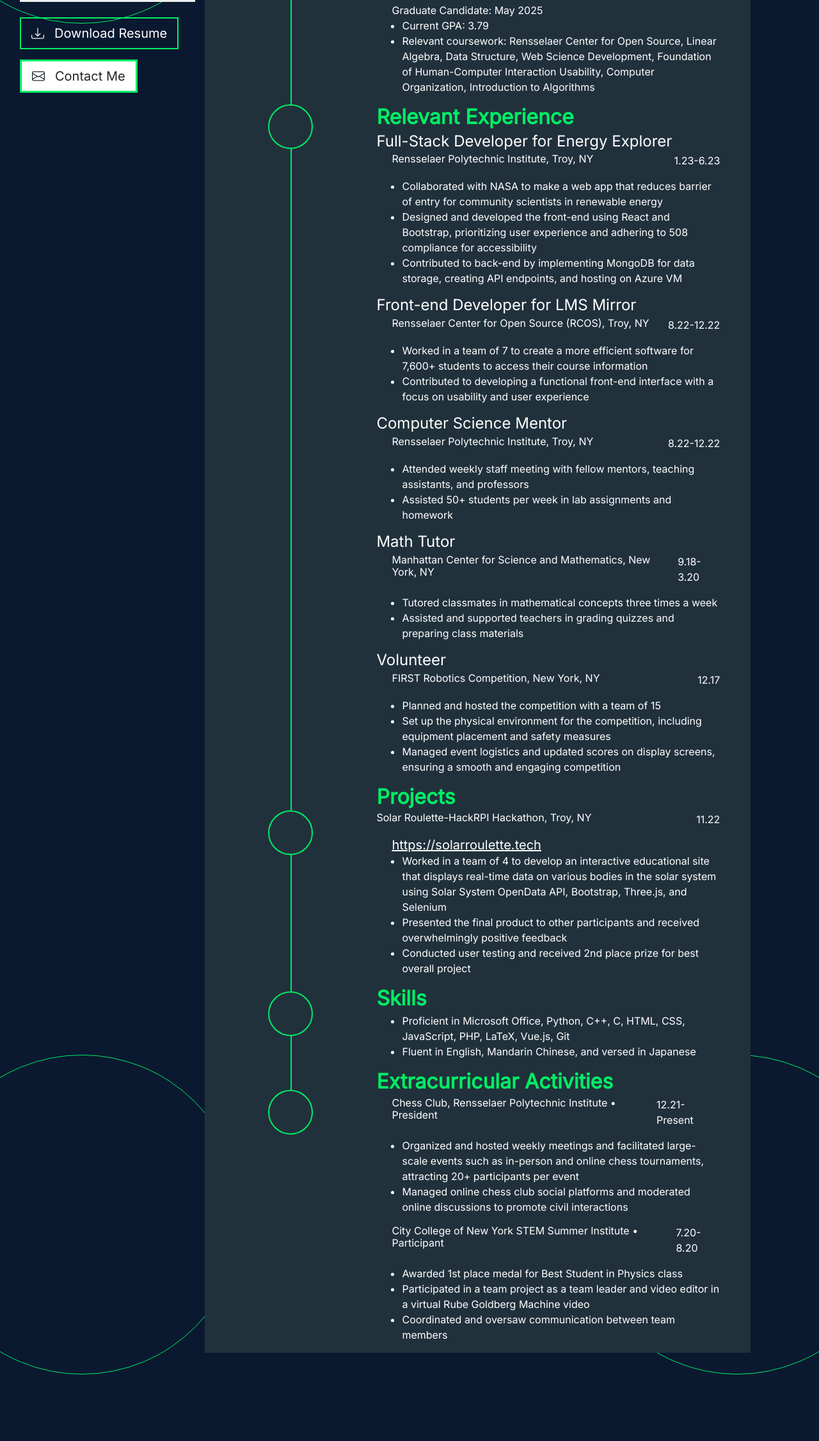
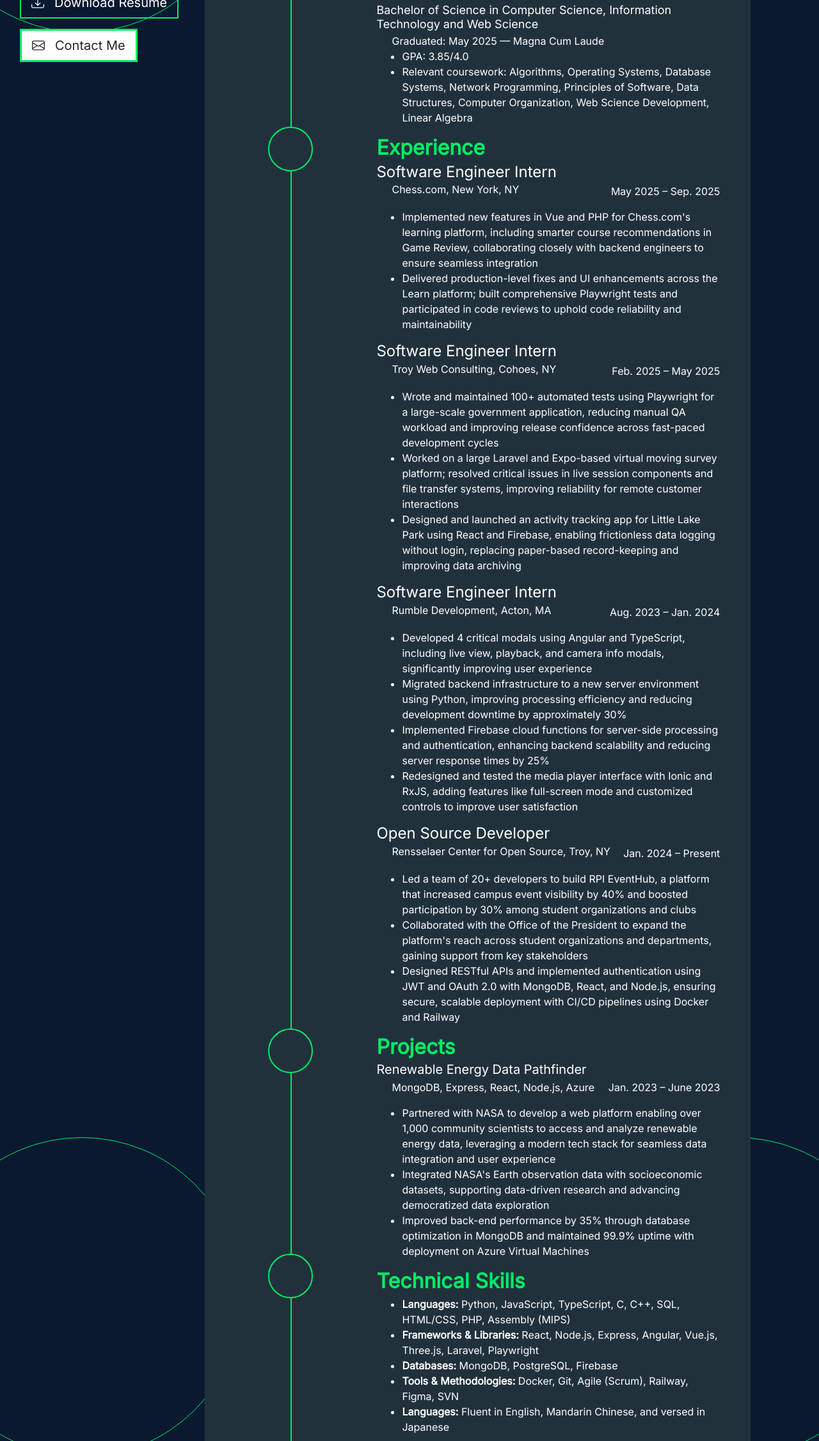
Before and after one commit to MeiH10/personal-website2.0, a plain HTML site: page resume.html in a window 1280 px wide. Shown: the part 547-2800 px from the top of the page at 64% size. Before the commit the page ends 2710 px from the top, so only its background shows below. Drawn offline with nearby package versions, Linux system fonts and the light colour scheme.

Commit message:
updated content

```diff
--- a/resources/resume.css
+++ b/resources/resume.css
@@ -192,10 +192,6 @@
     border: 0;
 }
 
-
-
-/* ... Existing styles ... */
-
 .circle.hollow-circle {
     position: absolute;
     border: 2px solid #00ED64;
@@ -208,7 +204,7 @@
 
 #edu_cir{
 
-    top: 13%;
+    top: 14%;
 }
 
 #exp_cir{
@@ -216,23 +212,18 @@
 }
 
 #pro_cir{
-    top: 67%;
+    top: 76%;
 }
 
 #skill_cir{
-    top: 78%;
+    top: 89%;
 }
-
-#act_cir{
-    top: 84%;
-}
-/* ... Existing styles ... */
 
 .line-through {
     position: absolute;
     left: 50%;
     top: 0;
-    height: 85%;
+    height: 100%;
     width: 2px;
     background-color: #00ED64;
     z-index: -1;
--- a/resume.html
+++ b/resume.html
@@ -7,13 +7,9 @@
         <meta name="viewport" content="width=device-width, initial-scale=1.0">
         <title>Mei Huang's Website</title>
         <link rel="stylesheet" href="https://stackpath.bootstrapcdn.com/bootstrap/4.5.2/css/bootstrap.min.css" integrity="sha384-JcKb8q3iqJ61gNV9KGb8thSsNjpSL0n8PARn9HuZOnIxN0hoP+VmmDGMN5t9UJ0Z" crossorigin="anonymous">
-        <!-- Option 1: Include in HTML -->
         <link rel="stylesheet" href="https://cdn.jsdelivr.net/npm/bootstrap-icons@1.3.0/font/bootstrap-icons.css">
         <link rel="stylesheet" href="./resources/resume.css" />
         <script defer src="./resources/script.js"></script>
-        <style>
-            /* Add custom styles here */
-        </style>
     </head>
     <body class="">
         <nav id="nav_bar" class="navbar navbar-expand-lg navbar-dark">
@@ -53,10 +49,9 @@
                             <div class="vertical-menu">
                                 <a href="#intro" class="active">Intro</a>
                                 <a href="#education">Education</a>
-                                <a href="#projects">Project</a>
-                                <a href="#experience">Experiences</a>
+                                <a href="#experience">Experience</a>
+                                <a href="#projects">Projects</a>
                                 <a href="#skills">Skills</a>
-                                <a href="#activities">Extracurricular Activities</a>
                             </div>
                             <div class="my-4">
                                 <a href="./resources/resume.pdf" class="btn btn-lg green-bg card-btn px-3 m-0 mb-lg-3 rounded-0 download-btn" download> <i class="bi bi-download mr-3"></i>Download Resume </a>
@@ -71,7 +66,6 @@
                                 <div class="circle hollow-circle d-none d-lg-block" id="exp_cir"></div>
                                 <div class="circle hollow-circle d-none d-lg-block" id="pro_cir"></div>
                                 <div class="circle hollow-circle d-none d-lg-block" id="skill_cir"></div>
-                                <div class="circle hollow-circle d-none d-lg-block" id="act_cir"></div>
                                 <div class="line-through"></div>
                                 <img src="./resources/profile.png" alt="profile pic" id="profile">
                             </div>
@@ -80,156 +74,127 @@
                                     <div class="card-body m-0 p-0">
                                         <h1 class="card-title m-0 p-0 pb-1 section-title">Hi, I'm Mei Huang</h1>
                                         <h3 class="card-subtitle text-white m-0 p-0">Software Engineer, Full stack developer</h3>
-                                        <p class="card-text my-3 text-white">Hello, I'm a sophomore studying Computer Science and Information Tech & Web Science at Rensselaer Polytechnic Institute. I'm passionate about software engineering, artificial intelligent, and web development. I'm seeking potential internship opportunities to gain additional experiences in my field.</p>
+                                        <p class="card-text my-3 text-white">Hello, I'm a recent Computer Science and Information Technology & Web Science graduate from Rensselaer Polytechnic Institute. I'm passionate about software engineering, full-stack development, and building scalable web applications. I have experience working across the entire development lifecycle, from front-end frameworks to backend APIs and cloud deployment.</p>
                                     </div>
                                     <div class="card-body contact_and_address text-white">
-                                        <p class="m-0">Address: 316 E 117th St. NY, NY. 10035</p>
-                                        <p class="m-0">Email: Meihuang270@gmail.com</p>
+                                        <p class="m-0">Email: meihuang270@gmail.com</p>
                                         <p class="m-0">Phone: (646)-338-7907</p>
+                                        <p class="m-0">LinkedIn: <a href="https://linkedin.com/in/meiqhuang" class="text-white">linkedin.com/in/meiqhuang</a></p>
+                                        <p class="m-0">GitHub: <a href="https://github.com/MeiH10" class="text-white">github.com/MeiH10</a></p>
                                     </div>
                                 </div>
                                 <div class="card bg-transparent border-0 m-0 p-0" id="education">
                                     <div class="card-body m-0 p-0">
                                         <h2 class="card-title m-0 p-0 pb-1 section-title">Education</h2>
                                         <h2 class="card-title m-0 p-0 pb-1 section-subtitle">Rensselaer Polytechnic Institute: Troy, NY</h2>
-                                        <h2 class="card-title m-0 p-0 pb-1 section-subtitle">Bachelor of Science Computer Science and Information Technology and Web Science</h2>
-                                        <p class="ml-4 m-0">Graduate Candidate: May 2025</p>
+                                        <h2 class="card-title m-0 p-0 pb-1 section-subtitle">Bachelor of Science in Computer Science, Information Technology and Web Science</h2>
+                                        <p class="ml-4 m-0">Graduated: May 2025 — Magna Cum Laude</p>
                                         <ul>
-                                            <li>Current GPA: 3.79</li>
-                                            <li>Relevant coursework: Rensselaer Center for Open Source, Linear Algebra, Data Structure, Web Science Development, Foundation of Human-Computer Interaction Usability, Computer Organization, Introduction to Algorithms</li>
+                                            <li>GPA: 3.85/4.0</li>
+                                            <li>Relevant coursework: Algorithms, Operating Systems, Database Systems, Network Programming, Principles of Software, Data Structures, Computer Organization, Web Science Development, Linear Algebra</li>
                                         </ul>
                                     </div>
                                 </div>
                                 <div class="card bg-transparent border-0 m-0 p-0" id="experience">
                                     <div class="card-body m-0 p-0">
-                                        <h2 class="card-title m-0 p-0 pb-1 section-title">Relevant Experience</h2>
-                                        <div class="card m-0 ChatGPT
-                                            p-0 bg-transparent">
+                                        <h2 class="card-title m-0 p-0 pb-1 section-title">Experience</h2>
+
+                                        <div class="card m-0 p-0 bg-transparent">
                                             <div class="card-body p-0 m-0 bg-transparent">
-                                                <h2 class="card-title m-0 p-0 pb-1 h4">Full-Stack Developer for Energy Explorer</h2>
+                                                <h2 class="card-title m-0 p-0 pb-1 h4">Software Engineer Intern</h2>
                                                 <div class="loc-dat d-flex justify-content-between ml-4">
-                                                    <h2 class="card-title m-0 p-0 h5">Rensselaer Polytechnic Institute, Troy, NY</h2>
-                                                    <p>1.23-6.23</p>
+                                                    <h2 class="card-title m-0 p-0 h5">Chess.com, New York, NY</h2>
+                                                    <p>May 2025 – Sep. 2025</p>
                                                 </div>
                                                 <ul>
-                                                    <li>Collaborated with NASA to make a web app that reduces barrier of entry for community scientists in renewable energy</li>
-                                                    <li>Designed and developed the front-end using React and Bootstrap, prioritizing user experience and adhering to 508 compliance for accessibility</li>
-                                                    <li>Contributed to back-end by implementing MongoDB for data storage, creating API endpoints, and hosting on Azure VM</li>
+                                                    <li>Implemented new features in Vue and PHP for Chess.com's learning platform, including smarter course recommendations in Game Review, collaborating closely with backend engineers to ensure seamless integration</li>
+                                                    <li>Delivered production-level fixes and UI enhancements across the Learn platform; built comprehensive Playwright tests and participated in code reviews to uphold code reliability and maintainability</li>
                                                 </ul>
                                             </div>
                                         </div>
+
                                         <div class="card bg-transparent border-0 m-0 p-0">
                                             <div class="card-body m-0 p-0">
-                                                <h2 class="card-title m-0 p-0 pb-1 h4">Front-end Developer for LMS Mirror</h2>
+                                                <h2 class="card-title m-0 p-0 pb-1 h4">Software Engineer Intern</h2>
                                                 <div class="loc-dat d-flex justify-content-between ml-4">
-                                                    <h2 class="card-title m-0 p-0 h5">Rensselaer Center for Open Source (RCOS), Troy, NY</h2>
-                                                    <p>8.22-12.22</p>
+                                                    <h2 class="card-title m-0 p-0 h5">Troy Web Consulting, Cohoes, NY</h2>
+                                                    <p>Feb. 2025 – May 2025</p>
                                                 </div>
                                                 <ul>
-                                                    <li>Worked in a team of 7 to create a more efficient software for 7,600+ students to access their course information</li>
-                                                    <li>Contributed to developing a functional front-end interface with a focus on usability and user experience</li>
+                                                    <li>Wrote and maintained 100+ automated tests using Playwright for a large-scale government application, reducing manual QA workload and improving release confidence across fast-paced development cycles</li>
+                                                    <li>Worked on a large Laravel and Expo-based virtual moving survey platform; resolved critical issues in live session components and file transfer systems, improving reliability for remote customer interactions</li>
+                                                    <li>Designed and launched an activity tracking app for Little Lake Park using React and Firebase, enabling frictionless data logging without login, replacing paper-based record-keeping and improving data archiving</li>
                                                 </ul>
                                             </div>
                                         </div>
+
                                         <div class="card bg-transparent border-0 m-0 p-0">
                                             <div class="card-body m-0 p-0">
-                                                <h2 class="card-title m-0 p-0 pb-1 h4">Computer Science Mentor</h2>
+                                                <h2 class="card-title m-0 p-0 pb-1 h4">Software Engineer Intern</h2>
                                                 <div class="loc-dat d-flex justify-content-between ml-4">
-                                                    <h2 class="card-title m-0 p-0 h5">Rensselaer Polytechnic Institute, Troy, NY</h2>
-                                                    <p>8.22-12.22</p>
+                                                    <h2 class="card-title m-0 p-0 h5">Rumble Development, Acton, MA</h2>
+                                                    <p>Aug. 2023 – Jan. 2024</p>
                                                 </div>
                                                 <ul>
-                                                    <li>Attended weekly staff meeting with fellow mentors, teaching assistants, and professors</li>
-                                                    <li>Assisted 50+ students per week in lab assignments and homework</li>
+                                                    <li>Developed 4 critical modals using Angular and TypeScript, including live view, playback, and camera info modals, significantly improving user experience</li>
+                                                    <li>Migrated backend infrastructure to a new server environment using Python, improving processing efficiency and reducing development downtime by approximately 30%</li>
+                                                    <li>Implemented Firebase cloud functions for server-side processing and authentication, enhancing backend scalability and reducing server response times by 25%</li>
+                                                    <li>Redesigned and tested the media player interface with Ionic and RxJS, adding features like full-screen mode and customized controls to improve user satisfaction</li>
                                                 </ul>
                                             </div>
                                         </div>
+
                                         <div class="card bg-transparent border-0 m-0 p-0">
                                             <div class="card-body m-0 p-0">
-                                                <h2 class="card-title m-0 p-0 pb-1 h4">Math Tutor</h2>
+                                                <h2 class="card-title m-0 p-0 pb-1 h4">Open Source Developer</h2>
                                                 <div class="loc-dat d-flex justify-content-between ml-4">
-                                                    <h2 class="card-title m-0 p-0 h5">Manhattan Center for Science and Mathematics, New York, NY</h2>
-                                                    <p>9.18-3.20</p>
+                                                    <h2 class="card-title m-0 p-0 h5">Rensselaer Center for Open Source, Troy, NY</h2>
+                                                    <p>Jan. 2024 – Present</p>
                                                 </div>
                                                 <ul>
-                                                    <li>Tutored classmates in mathematical concepts three times a week</li>
-                                                    <li>Assisted and supported teachers in grading quizzes and preparing class materials</li>
-                                                </ul>
-                                            </div>
-                                        </div>
-                                        <div class="card bg-transparent border-0 m-0 p-0">
-                                            <div class="card-body m-0 p-0">
-                                                <h2 class="card-title m-0 p-0 pb-1 h4">Volunteer</h2>
-                                                <div class="loc-dat d-flex justify-content-between ml-4">
-                                                    <h2 class="card-title m-0 p-0 h5">FIRST Robotics Competition, New York, NY</h2>
-                                                    <p>12.17</p>
-                                                </div>
-                                                <ul>
-                                                    <li>Planned and hosted the competition with a team of 15</li>
-                                                    <li>Set up the physical environment for the competition, including equipment placement and safety measures</li>
-                                                    <li>Managed event logistics and updated scores on display screens, ensuring a smooth and engaging competition</li>
+                                                    <li>Led a team of 20+ developers to build RPI EventHub, a platform that increased campus event visibility by 40% and boosted participation by 30% among student organizations and clubs</li>
+                                                    <li>Collaborated with the Office of the President to expand the platform's reach across student organizations and departments, gaining support from key stakeholders</li>
+                                                    <li>Designed RESTful APIs and implemented authentication using JWT and OAuth 2.0 with MongoDB, React, and Node.js, ensuring secure, scalable deployment with CI/CD pipelines using Docker and Railway</li>
                                                 </ul>
                                             </div>
                                         </div>
                                     </div>
                                 </div>
+
                                 <div class="card bg-transparent border-0 m-0 p-0" id="projects">
                                     <div class="card-body m-0 p-0">
                                         <h2 class="card-title m-0 p-0 pb-1 section-title">Projects</h2>
+
                                         <div class="card m-0 p-0 bg-transparent">
                                             <div class="card-body p-0 m-0 bg-transparent">
-                                                <div class="loc-dat d-flex justify-content-between">
-                                                    <h2 class="card-title m-0 p-0 h5">Solar Roulette-HackRPI Hackathon, Troy, NY</h2>
-                                                    <p>11.22</p>
+                                                <h2 class="card-title m-0 p-0 pb-1 h5">Renewable Energy Data Pathfinder</h2>
+                                                <div class="loc-dat d-flex justify-content-between ml-4">
+                                                    <p class="m-0">MongoDB, Express, React, Node.js, Azure</p>
+                                                    <p>Jan. 2023 – June 2023</p>
                                                 </div>
-                                                <a href="https://solarroulette.tech/" class="card-title m-0 p-0 h5 ml-4 text-white"><u>https://solarroulette.tech</u></a>
                                                 <ul>
-                                                    <li>Worked in a team of 4 to develop an interactive educational site that displays real-time data on various bodies in the solar system using Solar System OpenData API, Bootstrap, Three.js, and Selenium</li>
-                                                    <li>Presented the final product to other participants and received overwhelmingly positive feedback</li>
-                                                    <li>Conducted user testing and received 2nd place prize for best overall project</li>
+                                                    <li>Partnered with NASA to develop a web platform enabling over 1,000 community scientists to access and analyze renewable energy data, leveraging a modern tech stack for seamless data integration and user experience</li>
+                                                    <li>Integrated NASA's Earth observation data with socioeconomic datasets, supporting data-driven research and advancing democratized data exploration</li>
+                                                    <li>Improved back-end performance by 35% through database optimization in MongoDB and maintained 99.9% uptime with deployment on Azure Virtual Machines</li>
                                                 </ul>
                                             </div>
                                         </div>
                                     </div>
                                 </div>
+
                                 <div class="card bg-transparent border-0 m-0 p-0" id="skills">
                                     <div class="card-body m-0 p-0">
-                                        <h2 class="card-title m-0 p-0 pb-1 section-title">Skills</h2>
+                                        <h2 class="card-title m-0 p-0 pb-1 section-title">Technical Skills</h2>
                                         <div class="card m-0 p-0 bg-transparent">
                                             <div class="card-body p-0 m-0 bg-transparent">
                                                 <ul>
-                                                    <li>Proficient in Microsoft Office, Python, C++, C, HTML, CSS, JavaScript, PHP, LaTeX, Vue.js, Git</li>
-                                                    <li>Fluent in English, Mandarin Chinese, and versed in Japanese</li>
+                                                    <li><strong>Languages:</strong> Python, JavaScript, TypeScript, C, C++, SQL, HTML/CSS, PHP, Assembly (MIPS)</li>
+                                                    <li><strong>Frameworks & Libraries:</strong> React, Node.js, Express, Angular, Vue.js, Three.js, Laravel, Playwright</li>
+                                                    <li><strong>Databases:</strong> MongoDB, PostgreSQL, Firebase</li>
+                                                    <li><strong>Tools & Methodologies:</strong> Docker, Git, Agile (Scrum), Railway, Figma, SVN</li>
+                                                    <li><strong>Languages:</strong> Fluent in English, Mandarin Chinese, and versed in Japanese</li>
                                                 </ul>
                                             </div>
-                                        </div>
-                                    </div>
-                                </div>
-                                <div class="card-body m-0 p-0" id="activities">
-                                    <h2 class="card-title m-0 p-0 pb-1 section-title">Extracurricular Activities</h2>
-                                    <div class="card m-0 p-0 bg-transparent">
-                                        <div class="card-body p-0 m-0 bg-transparent">
-                                            <div class="loc-dat d-flex justify-content-between ml-4">
-                                                <h2 class="card-title m-0 p-0 h5">Chess Club, Rensselaer Polytechnic Institute • <span>President</span></h2>
-                                                <p>12.21-Present</p>
-                                            </div>
-                                            <ul>
-                                                <li>Organized and hosted weekly meetings and facilitated large-scale events such as in-person and online chess tournaments, attracting 20+ participants per event</li>
-                                                <li>Managed online chess club social platforms and moderated online discussions to promote civil interactions</li>
-                                            </ul>
-                                        </div>
-                                    </div>
-                                    <div class="card m-0 p-0 bg-transparent">
-                                        <div class="card-body p-0 m-0 bg-transparent">
-                                            <div class="loc-dat d-flex justify-content-between ml-4">
-                                                <h2 class="card-title m-0 p-0 h5">City College of New York STEM Summer Institute • <span>Participant</span></h2>
-                                                <p>7.20-8.20</p>
-                                            </div>
-                                            <ul>
-                                                <li>Awarded 1st place medal for Best Student in Physics class</li>
-                                                <li>Participated in a team project as a team leader and video editor in a virtual Rube Goldberg Machine video</li>
-                                                <li>Coordinated and oversaw communication between team members</li>
-                                            </ul>
                                         </div>
                                     </div>
                                 </div>
```
Also changed, not shown: projects.html (+86 -20 lines), resources/eventhub.png (added), 1 other file.
